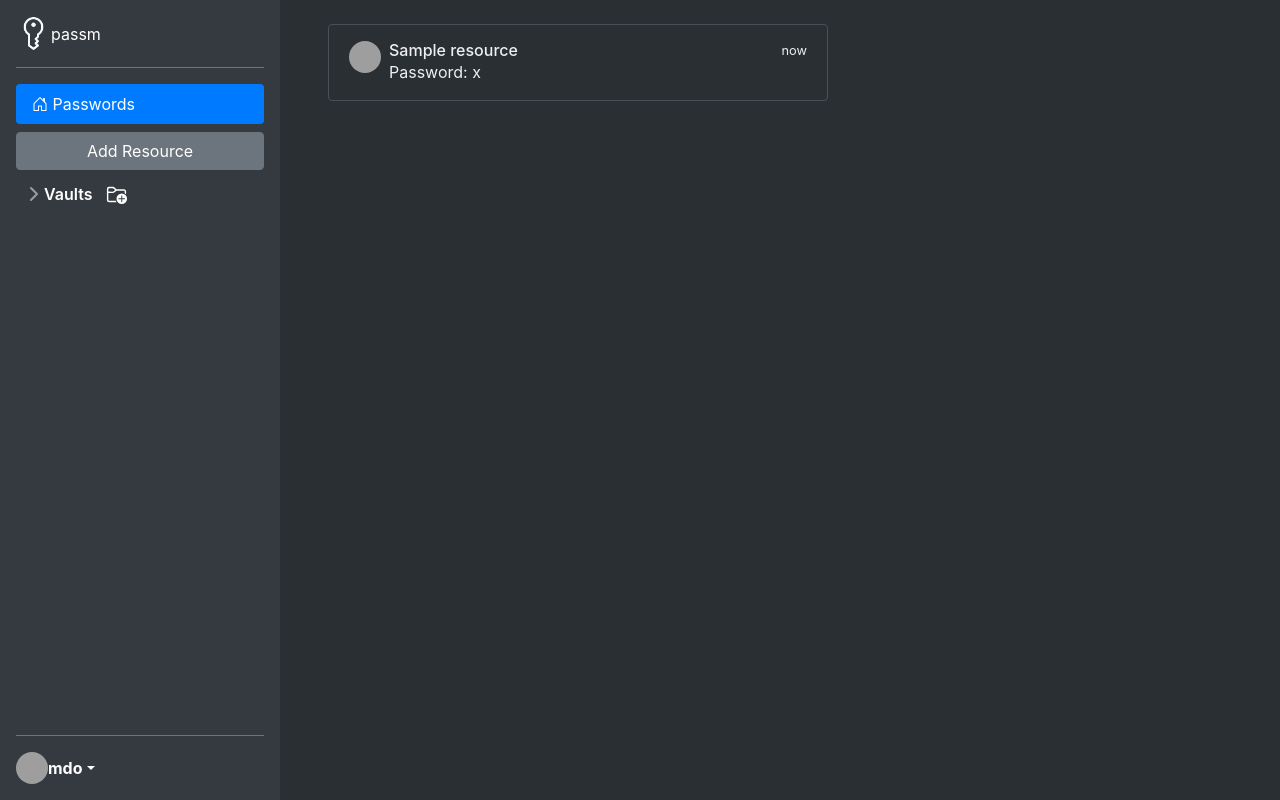
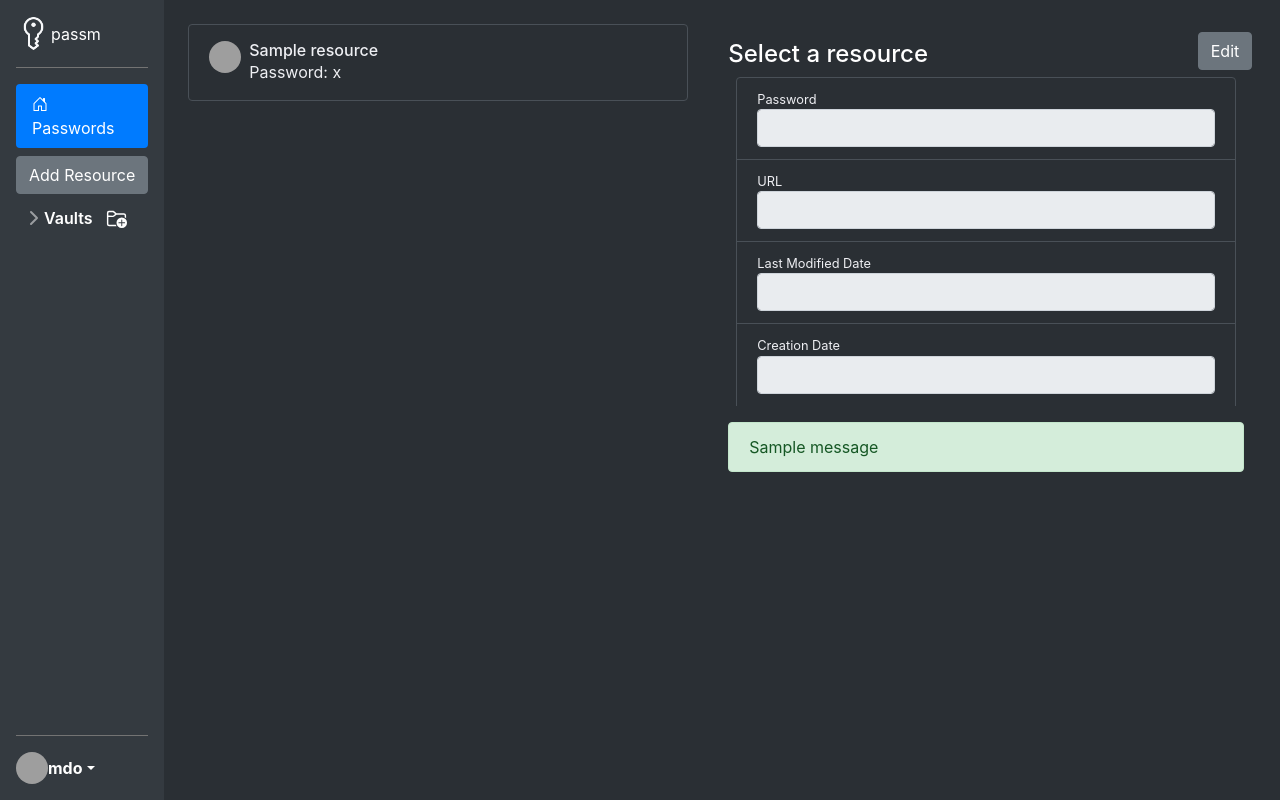
Before and after one commit to nikita-h1s/password-manager, a Flask app: template passm/templates/passwords_list.html in a window 1280 px wide. Run offline with Flask 3, Linux system fonts and the light colour scheme; the template is opened without the code that fills it: most values are stand-ins (such as "Sample title", 1, 10 or a date in 2020); one stand-in notice (Sample message) is shown; grey boxes are pictures that could not be loaded.

Commit message:
Add resource info side panel

```diff
--- a/passm/templates/layout.html
+++ b/passm/templates/layout.html
@@ -1,5 +1,5 @@
 <!DOCTYPE html>
-<html lang="en">
+<html lang="en" data-bs-theme="dark">
 <head>
     <meta charset="UTF-8">
     <title>Title</title>
@@ -79,10 +79,10 @@
 <main>
 
     <div class="d-flex flex-column p-3 text-white bg-dark" style="width: 280px;">
-        <a href="/" class="d-flex align-items-center mb-3 mb-md-0 me-md-auto text-white text-decoration-none">
+        <div href="/" class="d-flex align-items-center mb-3 mb-md-0 me-md-auto text-white text-decoration-none">
             <img class="bi me-2" width="35" src="{{ url_for('static', filename='icons/logo_white.png') }}" alt="logo">
             <span class="fs-4">passm</span>
-        </a>
+        </div>
         <hr>
         <ul class="nav nav-pills flex-column">
             <li class="nav-item">
--- a/passm/templates/passwords_list.html
+++ b/passm/templates/passwords_list.html
@@ -1,9 +1,11 @@
 {% extends "layout.html" %}
 {% block content %}
-    <div class="d-flex flex-column flex-md-row p-4 justify-content-center">
-        <div class="list-group">
-            {% for resource in resources %}
-                <a href="#" class="list-group-item list-group-item-action d-flex gap-3 py-3" aria-current="true">
+<div class="d-flex flex-column flex-md-row pt-4 pb-4 pr-4 justify-content-center">
+    <div class="list-group resource-list">
+        {% for id, resource in resources.items() %}
+        <div href="#" class="list-group-item resource-list-item list-group-item-action d-flex gap-3 py-3"
+             aria-current="true"
+             data-id="{{ id }}">
             <img src="https://github.com/twbs.png" alt="twbs" width="32" height="32"
                  class="rounded-circle flex-shrink-0">
             <div class="pl-2 d-flex w-100 justify-content-between">
@@ -11,10 +13,61 @@
                     <h6 class="mb-0">{{ resource.name }}</h6>
                     <p class="mb-0 opacity-75">Password: {{ resource.password }}</p>
                 </div>
-                        <small class="opacity-50 text-nowrap">now</small>
             </div>
-                </a>
+        </div>
         {% endfor %}
     </div>
+
+
+    <div class="resource-info">
+        <form action="/update-resource" method="POST" class="resource-form">
+            <div class="d-flex flex-column">
+                <div class="resource-info-header d-flex justify-content-between">
+                    <h4 class="resource-name pl-3 pt-3">Select a resource</h4>
+                    <div class="resource-info-header-right mt-2 mr-2">
+                        <button type="button" class="btn btn-secondary edit-button">Edit</button>
+                        <button type="submit" class="btn btn-primary save-button" style="display: none;">Save</button>
                     </div>
+                </div>
+                <div class="list-group">
+                    <div class="list-group-item resource-info-item d-flex flex-column">
+                        <small class="d-block text-body-secondary">Password</small>
+                        <input class="resource-password form-control resource-info-input" name="password" value="" disabled>
+                    </div>
+                    <div class="list-group-item resource-info-item d-flex flex-column">
+                        <small class="d-block text-body-secondary">URL</small>
+                        <input class="resource-url form-control resource-info-input" name="url" value="" disabled>
+                    </div>
+                    <div class="list-group-item resource-info-item d-flex flex-column">
+                        <small class="d-block text-body-secondary">Last Modified Date</small>
+                        <input class="resource-modified-date form-control resource-info-input" name="modified_date" value="" disabled>
+                    </div>
+                    <div class="list-group-item resource-info-item d-flex flex-column">
+                        <small class="d-block text-body-secondary">Creation Date</small>
+                        <input class="resource-creation-date form-control resource-info-input" name="creation_date" value="" disabled>
+                    </div>
+                    <input type="hidden" name="resource-id" class="resource-id-val" value="26"> <!-- Add resource ID -->
+                </div>
+            </div>
+        </form>
+            {% with messages = get_flashed_messages(with_categories=true) %}
+            {% if messages %}
+            <div class="mt-3 ml-3 mr-3" id="flash-messages">
+                {% for category, message in messages %}
+                <div class="alert alert-{{ category }} m-20" role="alert">
+                    {{ message }}
+                </div>
+                {% endfor %}
+            </div>
+            {% endif %}
+            {% endwith %}
+
+    </div>
+
+
+</div>
+
+<script>
+    const resources = {{ resources|tojson }}
+</script>
 {% endblock content %}
```
Lines whose indentation alone changed are shown as unchanged.
